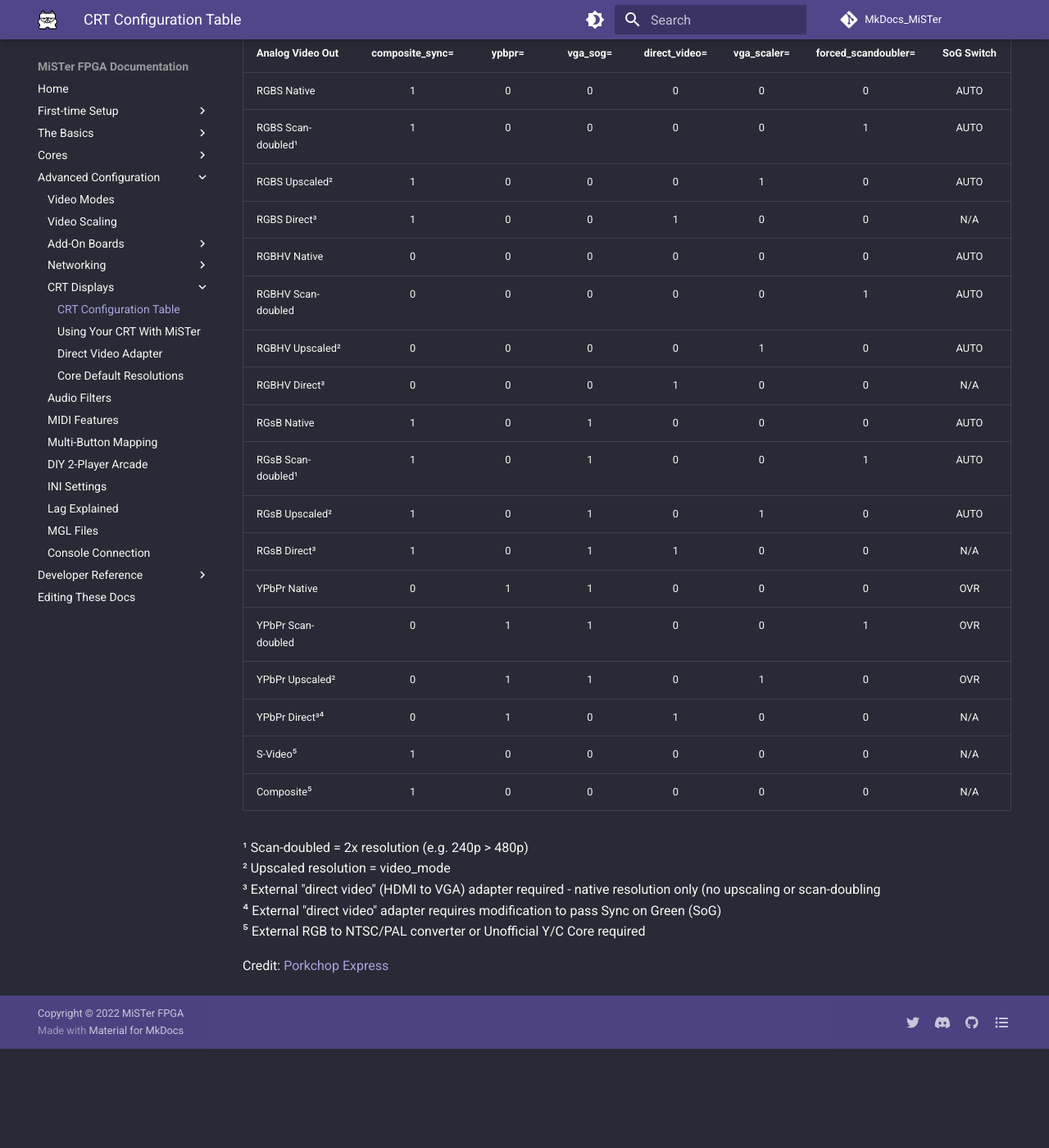
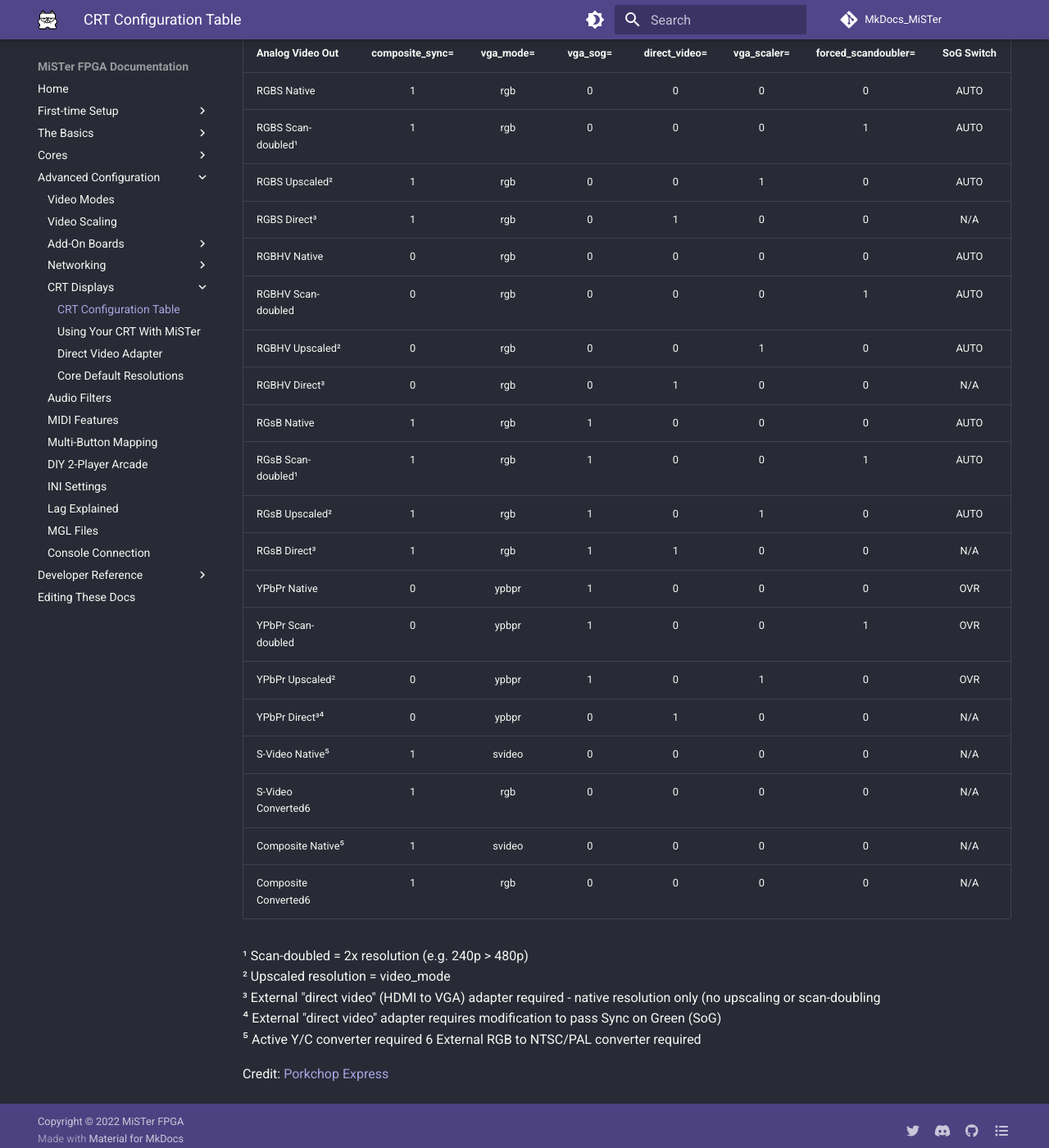
Before and after one commit to MiSTer-devel/MkDocs_MiSTer, an MkDocs documentation site: the page built from docs/advanced/crttable.md, in a window 1280 px wide and 1400 px high, scrolled down 305 px. Shown: the whole window at 82% size. Built offline with MkDocs 1.6.1 and Material for MkDocs 9.7.7, drawn with Linux system fonts in a browser that asks for light colours; comment, search, counter and statistics services are not loaded; before the commit the page ends 1584 px from its top, so only the background shows below that.

Commit message:
Update to CRT Table by @misteraddons
Updates info now that the new YC support stuff is here.

```diff
--- a/docs/advanced/crttable.md
+++ b/docs/advanced/crttable.md
@@ -7,31 +7,35 @@
 
 ## CRT Configuration Table
 
-| Analog Video Out   | composite_sync= | ypbpr= | vga_sog= | direct_video= | vga_scaler= | forced_scandoubler= | SoG Switch |
-| ------------------ | :-------------: | :----: | :------: | :-----------: | :---------: | :-----------------: | :--------: |
-| RGBS Native        | 1               | 0      | 0        | 0             | 0           | 0                   | AUTO       |
-| RGBS Scan-doubled¹ | 1               | 0      | 0        | 0             | 0           | 1                   | AUTO       |
-| RGBS Upscaled²     | 1               | 0      | 0        | 0             | 1           | 0                   | AUTO       |
-| RGBS Direct³       | 1               | 0      | 0        | 1             | 0           | 0                   | N/A        |
-| RGBHV Native       | 0               | 0      | 0        | 0             | 0           | 0                   | AUTO       |
-| RGBHV Scan-doubled | 0               | 0      | 0        | 0             | 0           | 1                   | AUTO       |
-| RGBHV Upscaled²    | 0               | 0      | 0        | 0             | 1           | 0                   | AUTO       |
-| RGBHV Direct³      | 0               | 0      | 0        | 1             | 0           | 0                   | N/A        |
-| RGsB Native        | 1               | 0      | 1        | 0             | 0           | 0                   | AUTO       |
-| RGsB Scan-doubled¹ | 1               | 0      | 1        | 0             | 0           | 1                   | AUTO       |
-| RGsB Upscaled²     | 1               | 0      | 1        | 0             | 1           | 0                   | AUTO       |
-| RGsB Direct³       | 1               | 0      | 1        | 1             | 0           | 0                   | N/A        |
-| YPbPr Native       | 0               | 1      | 1        | 0             | 0           | 0                   | OVR        |
-| YPbPr Scan-doubled | 0               | 1      | 1        | 0             | 0           | 1                   | OVR        |
-| YPbPr Upscaled²    | 0               | 1      | 1        | 0             | 1           | 0                   | OVR        |
-| YPbPr Direct³⁴     | 0               | 1      | 0        | 1             | 0           | 0                   | N/A        |
-| S-Video⁵           | 1               | 0      | 0        | 0             | 0           | 0                   | N/A        |
-| Composite⁵         | 1               | 0      | 0        | 0             | 0           | 0                   | N/A        |
+| Analog Video Out    | composite_sync= | vga_mode= | vga_sog= | direct_video= | vga_scaler= | forced_scandoubler= | SoG Switch |
+| ------------------- | :-------------: | :-------: | :------: | :-----------: | :---------: | :-----------------: | :--------: |
+| RGBS Native         | 1               | rgb       | 0        | 0             | 0           | 0                   | AUTO       |
+| RGBS Scan-doubled¹  | 1               | rgb       | 0        | 0             | 0           | 1                   | AUTO       |
+| RGBS Upscaled²      | 1               | rgb       | 0        | 0             | 1           | 0                   | AUTO       |
+| RGBS Direct³        | 1               | rgb       | 0        | 1             | 0           | 0                   | N/A        |
+| RGBHV Native        | 0               | rgb       | 0        | 0             | 0           | 0                   | AUTO       |
+| RGBHV Scan-doubled  | 0               | rgb       | 0        | 0             | 0           | 1                   | AUTO       |
+| RGBHV Upscaled²     | 0               | rgb       | 0        | 0             | 1           | 0                   | AUTO       |
+| RGBHV Direct³       | 0               | rgb       | 0        | 1             | 0           | 0                   | N/A        |
+| RGsB Native         | 1               | rgb       | 1        | 0             | 0           | 0                   | AUTO       |
+| RGsB Scan-doubled¹  | 1               | rgb       | 1        | 0             | 0           | 1                   | AUTO       |
+| RGsB Upscaled²      | 1               | rgb       | 1        | 0             | 1           | 0                   | AUTO       |
+| RGsB Direct³        | 1               | rgb       | 1        | 1             | 0           | 0                   | N/A        |
+| YPbPr Native        | 0               | ypbpr     | 1        | 0             | 0           | 0                   | OVR        |
+| YPbPr Scan-doubled  | 0               | ypbpr     | 1        | 0             | 0           | 1                   | OVR        |
+| YPbPr Upscaled²     | 0               | ypbpr     | 1        | 0             | 1           | 0                   | OVR        |
+| YPbPr Direct³⁴      | 0               | ypbpr     | 0        | 1             | 0           | 0                   | N/A        |
+| S-Video Native⁵     | 1               | svideo    | 0        | 0             | 0           | 0                   | N/A        |
+| S-Video Converted6  | 1               | rgb       | 0        | 0             | 0           | 0                   | N/A        |
+| Composite Native⁵   | 1               | svideo    | 0        | 0             | 0           | 0                   | N/A        |
+| Composite Converted6| 1               | rgb       | 0        | 0             | 0           | 0                   | N/A        |
 
 ¹ Scan-doubled = 2x resolution (e.g. 240p > 480p)
 ² Upscaled resolution = video_mode
 ³ External "direct video" (HDMI to VGA) adapter required - native resolution only (no upscaling or scan-doubling
 ⁴ External "direct video" adapter requires modification to pass Sync on Green (SoG)
-⁵ External RGB to NTSC/PAL converter or Unofficial Y/C Core required
+⁵ Active Y/C converter required
+6 External RGB to NTSC/PAL converter required
+
 
 Credit: [Porkchop Express](https://twitter.com/MisterAddons){target=_blank}
```
